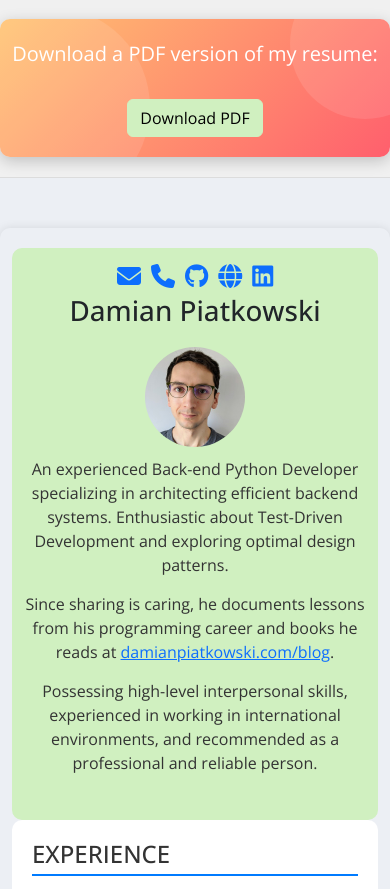
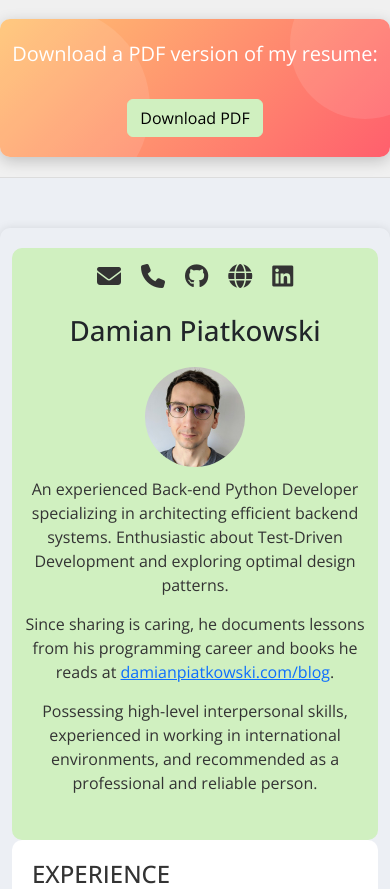
Before and after one commit to damian-j-piatkowski/damianpiatkowski.com, a Flask app: page /resume in a window 390 px wide. Shown: the part 77-966 px from the top of the page. Run offline with Flask 3, Linux system fonts and the light colour scheme.

Commit message:
Icons color changed, spacing between them modified.

```diff
--- a/static/css/resume.css
+++ b/static/css/resume.css
@@ -124,10 +124,12 @@
 
 .contact-info a {
     font-size: 1.5rem; /* Adjust icon size */
+    color: #333333;
 }
 
 .contact-info a:hover {
     text-decoration: underline;
+    color: darkgray; /* Optional: change color on hover */
 }
 
 .header-info {
@@ -173,7 +175,16 @@
     .contact-info {
         justify-content: center;
         text-align: center;
-        padding-right: 0; /* Remove right padding */
+        padding-right: 0;
+        padding-bottom: 20px;
+    }
+
+    .contact-info a {
+        margin-right: 10px; /* Add margin between each contact icon */
+    }
+
+    .contact-info a:last-child {
+        margin-right: 0; /* Remove margin from the last element */
     }
 
     .resume-header {
```
